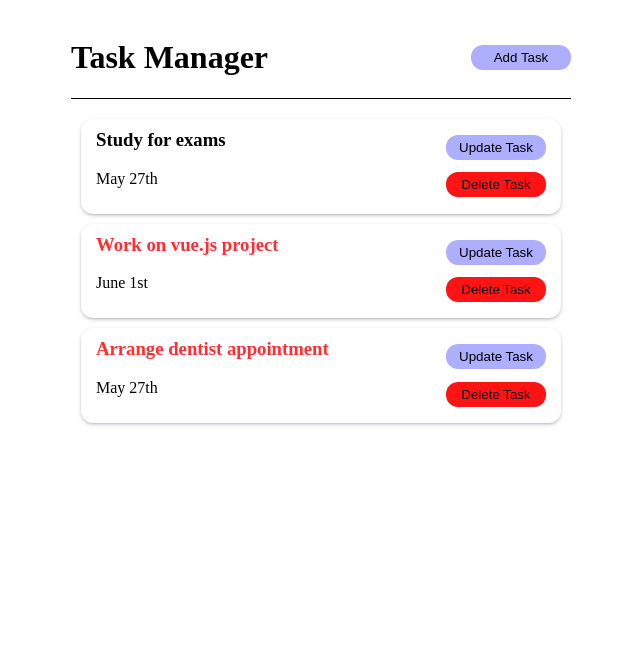
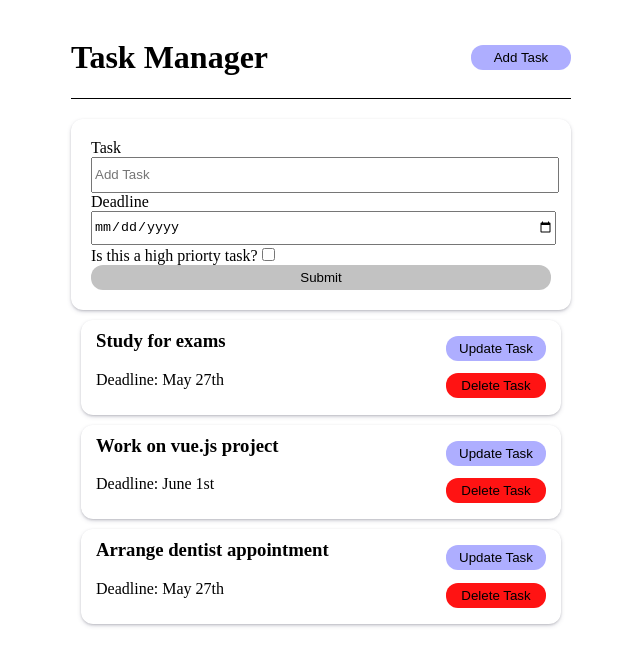
Before and after one commit to apdraganis/Vue-Task-Manager, a Vue app: page / in a window 1280 px wide. Shown: the top 666 px of the page, without its empty margins (319-959 px from the left). Built offline with nearby package versions, Linux system fonts and the light colour scheme.

Commit message:
add basic form

```diff
--- a/src/App.vue
+++ b/src/App.vue
@@ -1,6 +1,7 @@
 <template>
   <div class="container">
     <TaskHeader title="hello" />
+    <AddTask />
     <TaskList @toggle-priority="togglePriority" @delete-task="deleteTask" v-bind:tasks="tasks" />
   </div>
 </template>
@@ -8,12 +9,14 @@
 <script>
 import TaskHeader from './components/TaskHeader.vue';
 import TaskList from './components/TaskList.vue';
+import AddTask from './components/AddTask.vue';
 
 export default {
   name: 'App',
   components: {
     TaskHeader,
     TaskList,
+    AddTask
   },
   data() {
     return {
--- /dev/null
+++ b/src/components/AddTask.vue
@@ -0,0 +1,24 @@
+<template>
+  <form class="form-add">
+    <div class="form-control">
+      <label>Task</label>
+      <input type="text" placeholder="Add Task" />
+    </div>
+    <div class="form-control">
+      <label>Deadline</label>
+      <input type="date" />
+    </div>
+    <div>
+      <label>Is this a high priorty task?</label>
+      <input type="checkbox">
+    </div>
+    <input type="submit" class="button-submit" />
+  </form>
+</template>
+
+<script>
+export default {
+  name: 'AddTask'
+}
+
+</script>
--- a/src/components/TaskItem.vue
+++ b/src/components/TaskItem.vue
@@ -4,7 +4,7 @@
       <h3 @dblclick="$emit('toggle-priority', task.id)" :class="task.priority === true ? 'priority-task' : ''">{{
           task.text
       }}</h3>
-      <p>{{ task.deadline }}</p>
+      <p>Deadline: {{ task.deadline }}</p>
     </div>
     <div class="btns">
       <TaskButton class="button-default" buttonText='Update Task' />
--- a/src/style/style.scss
+++ b/src/style/style.scss
@@ -2,6 +2,10 @@ $default-button-color: rgba(132, 132, 255, 0.658);
 $hover-default-button-color: rgba(132, 132, 255, 0.849);
 $delete-button-color: rgb(255, 19, 19);
 $hover-delete-button-color: rgba(255, 19, 19, 0.74);
+$submit-button-color: rgb(194, 194, 194);
+$hover-submit-button-color: rgb(206, 206, 206);
+
+// DONT FORGET: create mixins
 
 .button-default {
   background: $default-button-color;
@@ -29,5 +33,36 @@ $hover-delete-button-color: rgba(255, 19, 19, 0.74);
 }
 
 .priority-task {
-  color: rgb(255, 47, 47);
+  border-color: red;
 }
+
+// Add Form
+.form-add {
+  box-shadow: rgba(50, 50, 93, 0.25) 0px 2px 5px -1px, rgba(0, 0, 0, 0.3) 0px 1px 3px -1px;
+  border-radius: 12px;
+  padding: 20px;
+  display: flex;
+  flex-direction: column;
+  justify-content: space-evenly;
+}
+
+.form-control label {
+  display: block;
+}
+
+.form-control input {
+  width: 100%;
+  height: 30px;
+}
+
+.button-submit {
+  background: $submit-button-color;
+  padding: 5px 10px;
+  border: none;
+  border-radius: 12px;
+  cursor: pointer;
+}
+
+.button-submit:hover {
+  background: $hover-submit-button-color;
+}
```
